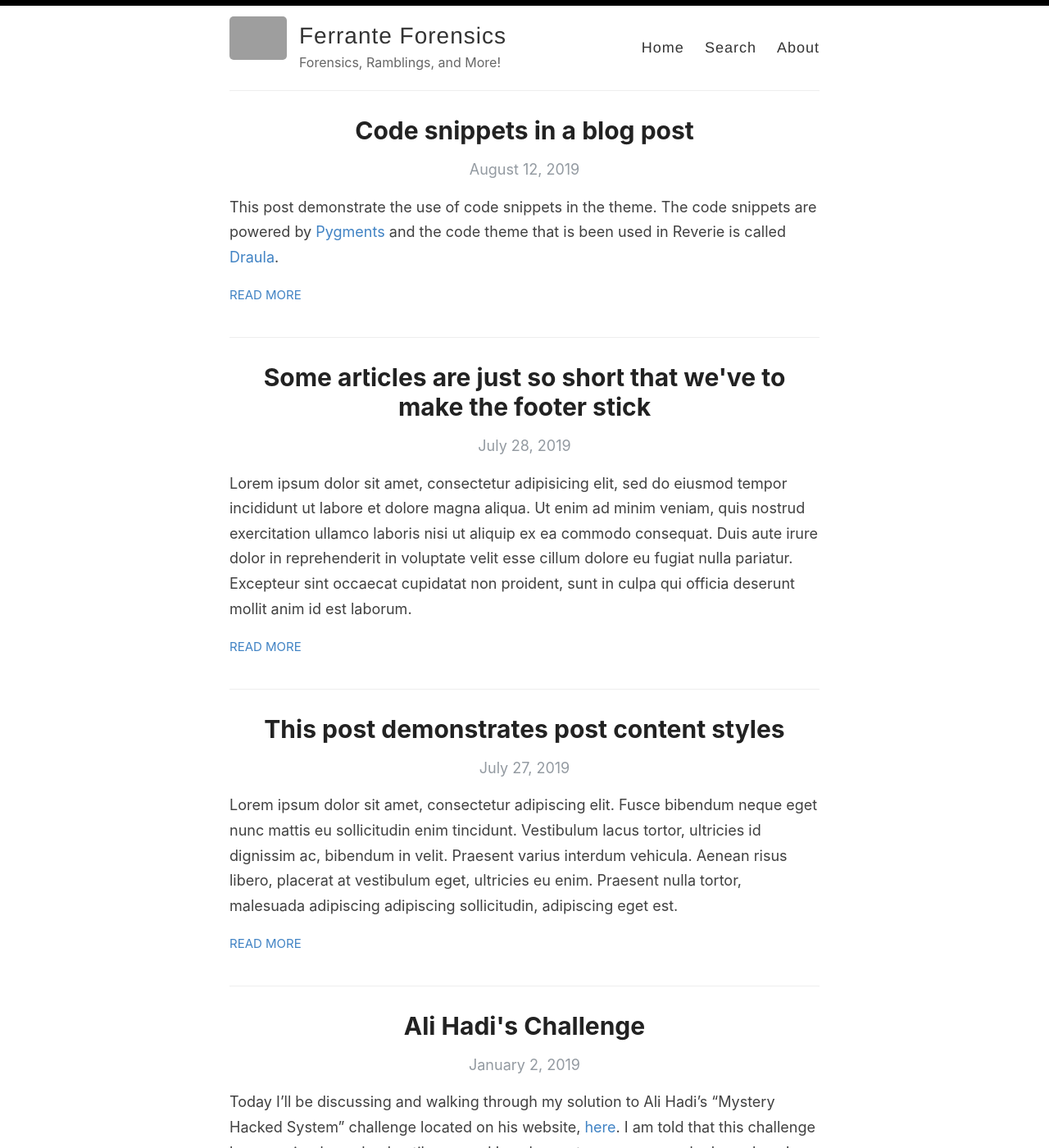
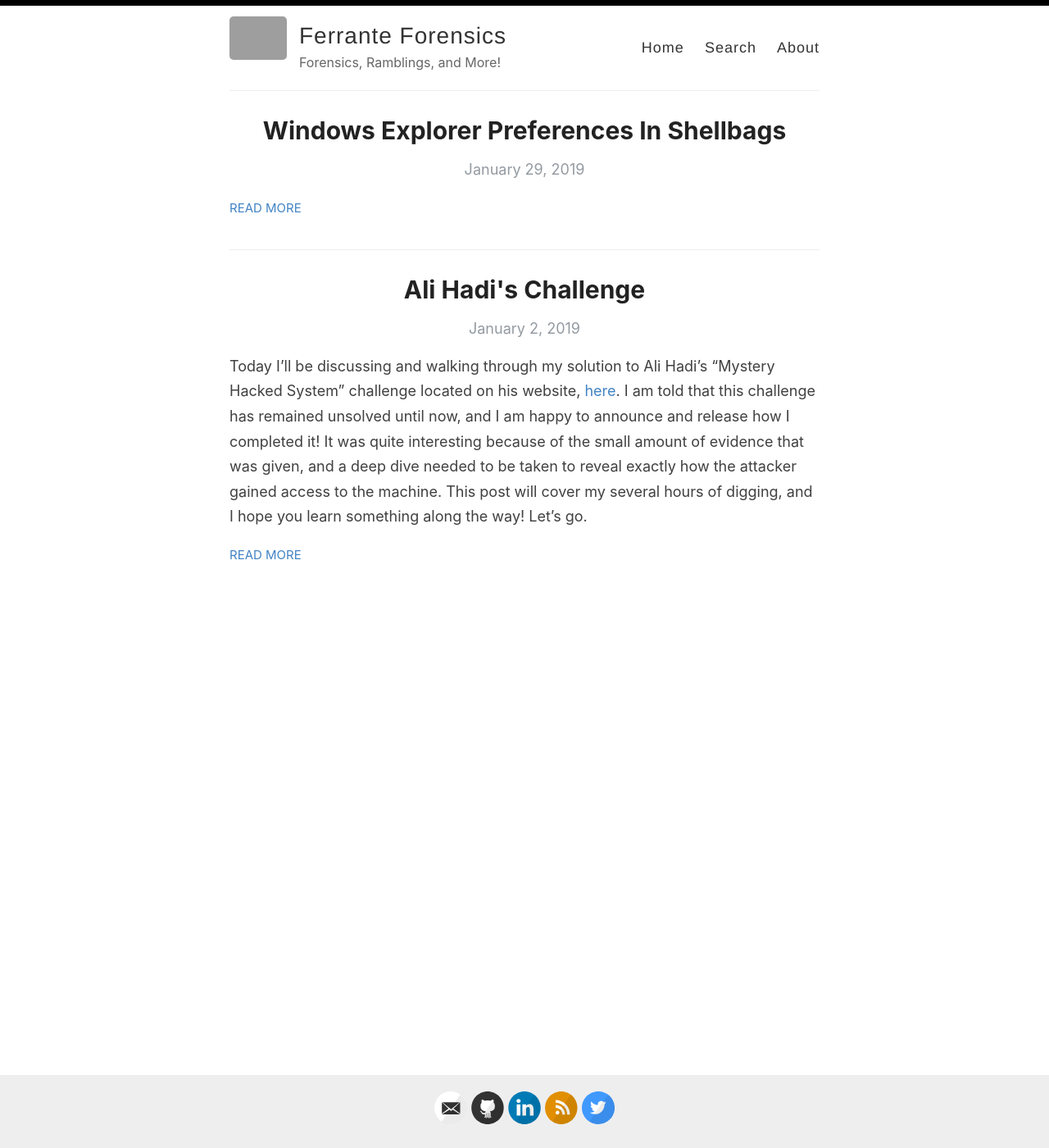
Before and after one commit to ferran7e/ferran7e.github.io, a Jekyll site: the page built from index.html, in a window 1280 px wide and 1400 px high. Shown: the whole window at 82% size. Built offline with Jekyll 4.4.1, drawn with Linux system fonts in a browser that asks for light colours; the list of posts is cut into pages by our own code; grey boxes are pictures that could not be loaded.

Commit message:
New Post

````diff
--- a/_posts/2019-7-27-this-post-demonstrates-post-content-styles.md
+++ /dev/null
@@ -1,95 +0,0 @@
----
-layout: post
-title: This post demonstrates post content styles
-categories: Miscellaneous
----
-
-Lorem ipsum dolor sit amet, consectetur adipiscing elit. Fusce bibendum neque eget nunc mattis eu sollicitudin enim tincidunt. Vestibulum lacus tortor, ultricies id dignissim ac, bibendum in velit. Praesent varius interdum vehicula. Aenean risus libero, placerat at vestibulum eget, ultricies eu enim. Praesent nulla tortor, malesuada adipiscing adipiscing sollicitudin, adipiscing eget est.
-
-## Some great heading (h2)
-
-Proin convallis mi ac felis pharetra aliquam. Curabitur dignissim accumsan rutrum. In arcu magna, aliquet vel pretium et, molestie et arcu.
-
-Mauris lobortis nulla et felis ullamcorper bibendum. Phasellus et hendrerit mauris. Proin eget nibh a massa vestibulum pretium. Suspendisse eu nisl a ante aliquet bibendum quis a nunc. Praesent varius interdum vehicula. Aenean risus libero, placerat at vestibulum eget, ultricies eu enim. Praesent nulla tortor, malesuada adipiscing adipiscing sollicitudin, adipiscing eget est.
-
-## Another great heading (h2)
-
-Lorem ipsum dolor sit amet, consectetur adipiscing elit. Fusce bibendum neque eget nunc mattis eu sollicitudin enim tincidunt. Vestibulum lacus tortor, ultricies id dignissim ac, bibendum in velit.
-
-### Some great subheading (h3)
-
-Proin convallis mi ac felis pharetra aliquam. Curabitur dignissim accumsan rutrum. In arcu magna, aliquet vel pretium et, molestie et arcu. Mauris lobortis nulla et felis ullamcorper bibendum.
-
-Phasellus et hendrerit mauris. Proin eget nibh a massa vestibulum pretium. Suspendisse eu nisl a ante aliquet bibendum quis a nunc.
-
-### Some great subheading (h3)
-
-Praesent varius interdum vehicula. Aenean risus libero, placerat at vestibulum eget, ultricies eu enim. Praesent nulla tortor, malesuada adipiscing adipiscing sollicitudin, adipiscing eget est.
-
-> This quote will change your life. It will reveal the secrets of the universe, and all the wonders of humanity. Don't misuse it.
-
-Lorem ipsum dolor sit amet, consectetur adipiscing elit. Fusce bibendum neque eget nunc mattis eu sollicitudin enim tincidunt.
-
-### Some great subheading (h3)
-
-Vestibulum lacus tortor, ultricies id dignissim ac, bibendum in velit. Proin convallis mi ac felis pharetra aliquam. Curabitur dignissim accumsan rutrum.
-
-```html
-<html>
-  <head>
-  </head>
-  <body>
-    <p>Hello, World!</p>
-  </body>
-</html>
-```
-
-
-In arcu magna, aliquet vel pretium et, molestie et arcu. Mauris lobortis nulla et felis ullamcorper bibendum. Phasellus et hendrerit mauris.
-
-#### You might want a sub-subheading (h4)
-
-In arcu magna, aliquet vel pretium et, molestie et arcu. Mauris lobortis nulla et felis ullamcorper bibendum. Phasellus et hendrerit mauris.
-
-In arcu magna, aliquet vel pretium et, molestie et arcu. Mauris lobortis nulla et felis ullamcorper bibendum. Phasellus et hendrerit mauris.
-
-#### But it's probably overkill (h4)
-
-In arcu magna, aliquet vel pretium et, molestie et arcu. Mauris lobortis nulla et felis ullamcorper bibendum. Phasellus et hendrerit mauris.
-
-### Oh hai, an unordered list!!
-
-In arcu magna, aliquet vel pretium et, molestie et arcu. Mauris lobortis nulla et felis ullamcorper bibendum. Phasellus et hendrerit mauris.
-
-- First item, yo
-- Second item, dawg
-- Third item, what what?!
-- Fourth item, fo sheezy my neezy
-
-### Oh hai, an ordered list!!
-
-In arcu magna, aliquet vel pretium et, molestie et arcu. Mauris lobortis nulla et felis ullamcorper bibendum. Phasellus et hendrerit mauris.
-
-1. First item, yo
-2. Second item, dawg
-3. Third item, what what?!
-4. Fourth item, fo sheezy my neezy
-
-
-
-## Headings are cool! (h2)
-
-Proin eget nibh a massa vestibulum pretium. Suspendisse eu nisl a ante aliquet bibendum quis a nunc. Praesent varius interdum vehicula. Aenean risus libero, placerat at vestibulum eget, ultricies eu enim. Praesent nulla tortor, malesuada adipiscing adipiscing sollicitudin, adipiscing eget est.
-
-Praesent nulla tortor, malesuada adipiscing adipiscing sollicitudin, adipiscing eget est.
-
-Proin eget nibh a massa vestibulum pretium. Suspendisse eu nisl a ante aliquet bibendum quis a nunc.
-
-### Tables
-
-|Title 1               | Title 2               | Title 3               | Title 4              |
-|--------------------- | --------------------- | --------------------- | ---------------------|
-|lorem                 | lorem ipsum           | lorem ipsum dolor     | lorem ipsum dolor sit|
-|lorem ipsum dolor sit | lorem ipsum dolor sit | lorem ipsum dolor sit | lorem ipsum dolor sit|
-|lorem ipsum dolor sit | lorem ipsum dolor sit | lorem ipsum dolor sit | lorem ipsum dolor sit|
-|lorem ipsum dolor sit | lorem ipsum dolor sit | lorem ipsum dolor sit | lorem ipsum dolor sit|
--- a/_posts/2019-7-28-super-short-article.md
+++ /dev/null
@@ -1,7 +0,0 @@
----
-layout: post
-title: Some articles are just so short that we've to make the footer stick
-categories: Miscellaneous
----
-
-Lorem ipsum dolor sit amet, consectetur adipisicing elit, sed do eiusmod tempor incididunt ut labore et dolore magna aliqua. Ut enim ad minim veniam, quis nostrud exercitation ullamco laboris nisi ut aliquip ex ea commodo consequat. Duis aute irure dolor in reprehenderit in voluptate velit esse cillum dolore eu fugiat nulla pariatur. Excepteur sint occaecat cupidatat non proident, sunt in culpa qui officia deserunt mollit anim id est laborum.
--- a/_posts/2019-8-12-code-snippets.md
+++ /dev/null
@@ -1,42 +0,0 @@
----
-layout: post
-title:  Code snippets in a blog post
-categories: [HTML,Code]
----
-
-This post demonstrate the use of code snippets in the theme. The code snippets are powered by [Pygments](http://pygments.org/) and the code theme that is been used in Reverie is called [Draula](https://draculatheme.com/).
-
-This is a raw snippet:
-
-```
-hello world
-123
-This is a text snippet
-```
-
-This is a PHP snippet:
-
-```php
-<?php
-    echo 'Hello, World!';
-?>
-```
-
-This is a JavaScript snippet:
-
-```js
-const add = (a, b) => a + b
-const minus = (a, b) => a - b
-
-console.log(add(100,200))  // 300
-console.log(minus(100,200))  // -100
-```
-
-This is a Python snippet:
-
-```python
-def say_hello():
-    print("hello world!")
-
-say_hello()   // "hello world!"
-```
````
Also changed, not shown: _posts/2019-01-02-ali-hadi-forensic-challenge-3-solved.md (+6 -6 lines), _posts/2019-01-29-windows-explorer-preferences-in-shellbags.md (added).
